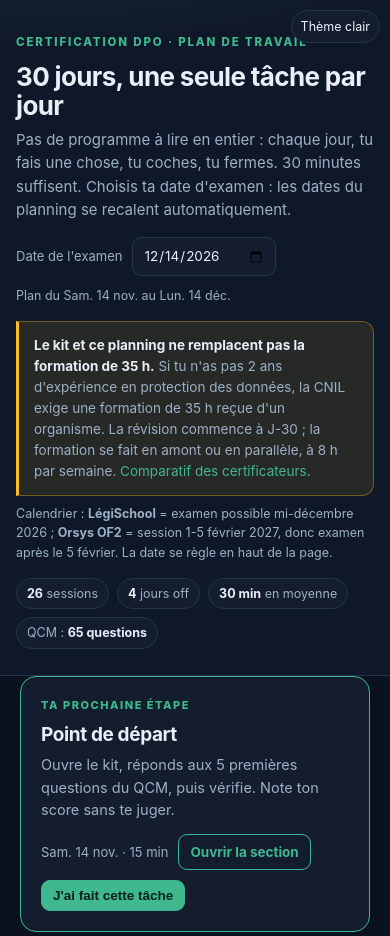
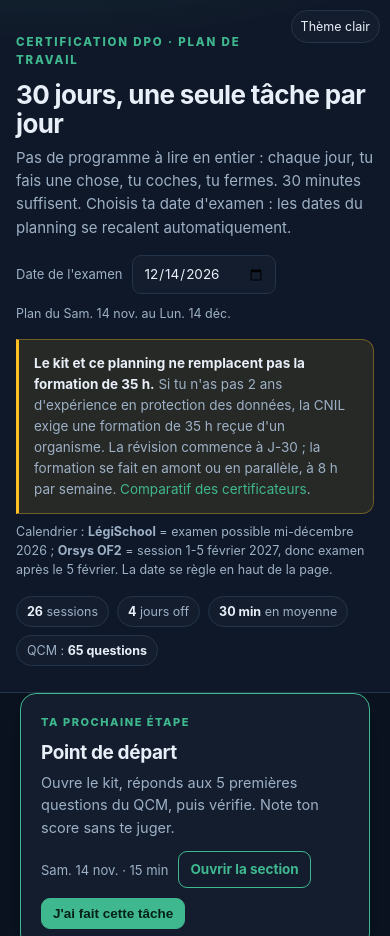
Before and after one commit to YannWeb3/certification-dpo, a plain HTML site: page PLANNING-30-JOURS.html in a window 390 px wide. Shown: the top 936 px of the page. Drawn offline with Linux system fonts and the light colour scheme.

Commit message:
Mobile: espace sous le bouton theme, favicon comparatif

```diff
--- a/PLANNING-30-JOURS.html
+++ b/PLANNING-30-JOURS.html
@@ -120,6 +120,7 @@
   footer{border-top:1px solid var(--line); padding:22px 0 36px; color:var(--muted); font-size:12.5px}
   @media (max-width:620px){
     .top .wrap{padding:34px 16px 26px}
+    .top .kicker{padding-right:100px}
     .theme{top:10px; right:10px; padding:6px 9px}
     .day{flex-wrap:wrap; gap:8px}
     .day .date{flex:0 0 100%; display:flex; gap:7px; align-items:baseline}
```
Also changed, not shown: 2026-11-02-COMPARATIF-CERTIFICATEURS.html (+1 -0 lines), KIT-PREPA-DPO.html (+1 -0 lines).
